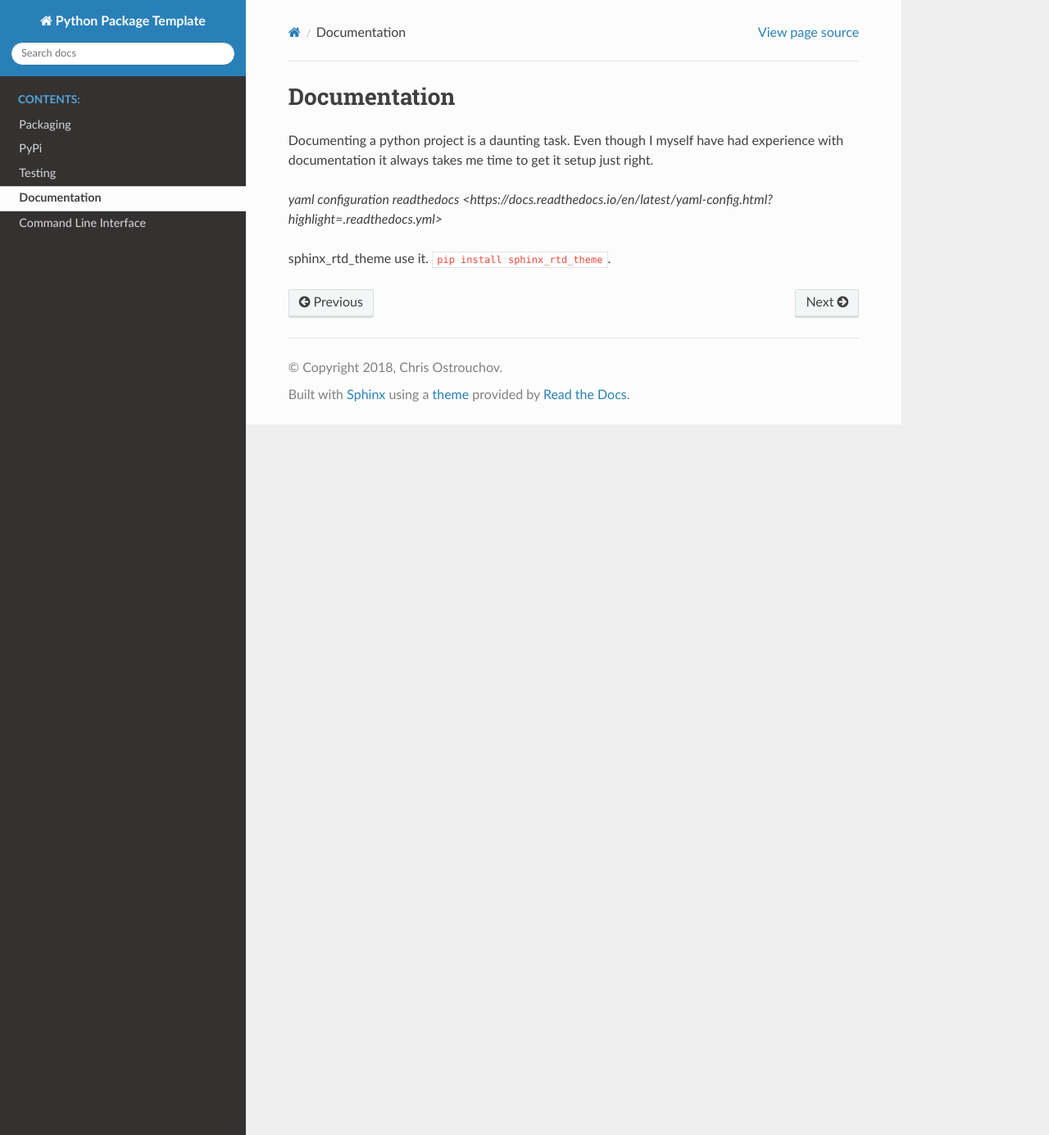
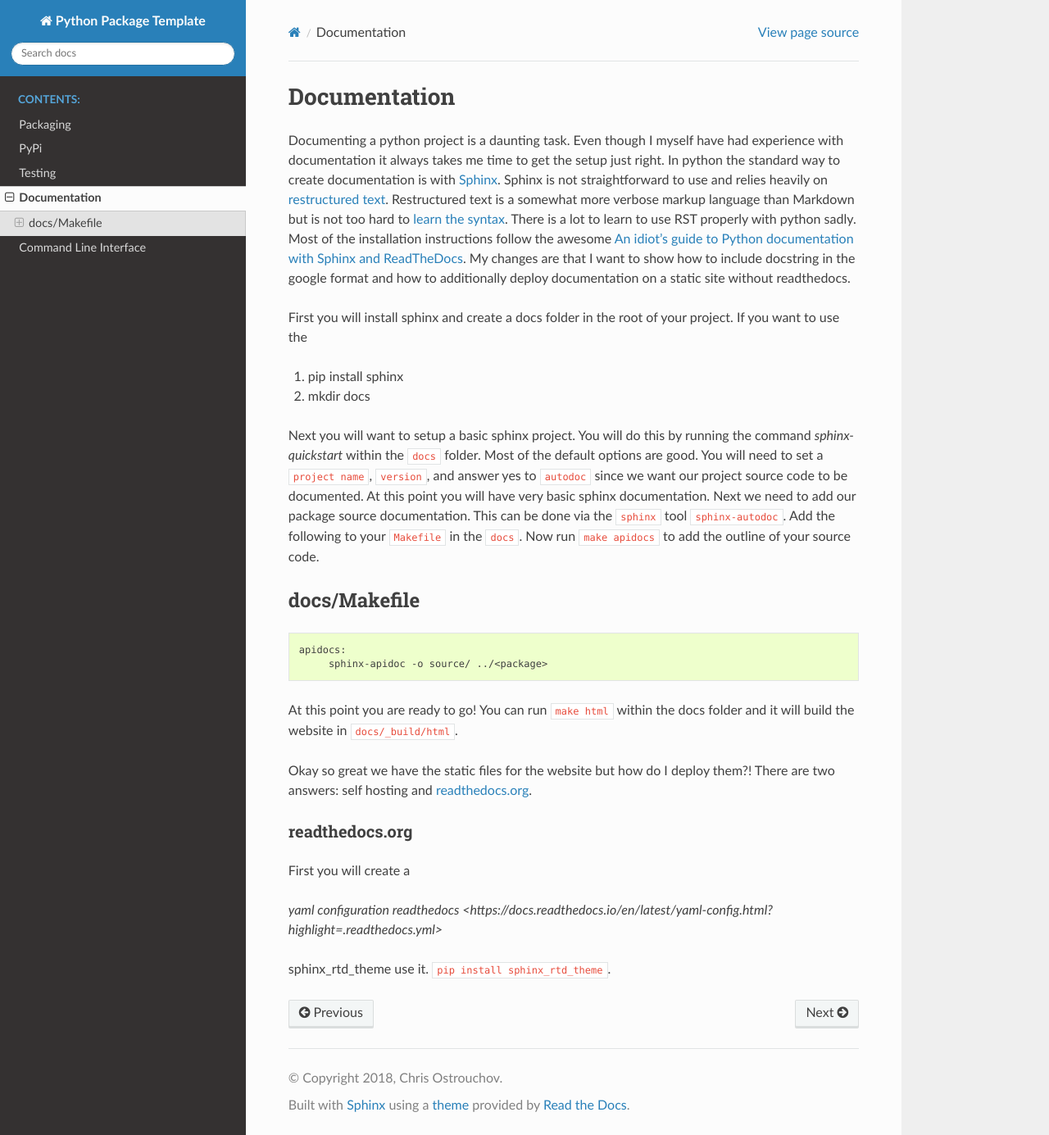
Before and after one commit to dazza-codes/aio-aws, a Sphinx documentation site: the page built from docs/documentation.rst, in a window 1280 px wide and 1385 px high. Shown: the whole window at 82% size. Built offline with Sphinx 7.4.7 and the Read the Docs theme 2.0.0, drawn with Linux system fonts in a browser that asks for light colours.

Commit message:
Adding initial documentation (not self and readthedocs)

```diff
--- a/docs/documentation.rst
+++ b/docs/documentation.rst
@@ -3,7 +3,65 @@ Documentation
 
 Documenting a python project is a daunting task. Even though I myself
 have had experience with documentation it always takes me time to get
-it setup just right.
+the setup just right. In python the standard way to create
+documentation is with `Sphinx
+<http://www.sphinx-doc.org/en/master/>`_. Sphinx is not
+straightforward to use and relies heavily on `restructured text
+<https://en.wikipedia.org/wiki/ReStructuredText>`_. Restructured text
+is a somewhat more verbose markup language than Markdown but is not
+too hard to `learn the syntax
+<http://docutils.sourceforge.net/docs/user/rst/quickref.html>`_. There
+is a lot to learn to use RST properly with python sadly. Most of the
+installation instructions follow the awesome `An idiot’s guide to
+Python documentation with Sphinx and ReadTheDocs
+<https://samnicholls.net/2016/06/15/how-to-sphinx-readthedocs/>`_. My
+changes are that I want to show how to include docstring in the google
+format and how to additionally deploy documentation on a static site
+without readthedocs.
+
+First you will install sphinx and create a docs folder in the root of
+your project. If you want to use the
+
+1. pip install sphinx
+2. mkdir docs
+
+Next you will want to setup a basic sphinx project. You will do this
+by running the command `sphinx-quickstart` within the ``docs`` folder.
+Most of the default options are good. You will need to set a ``project
+name``, ``version``, and answer yes to ``autodoc`` since we want our
+project source code to be documented. At this point you will have very
+basic sphinx documentation. Next we need to add our package source
+documentation. This can be done via the ``sphinx`` tool
+``sphinx-autodoc``. Add the following to your ``Makefile`` in the
+``docs``. Now run ``make apidocs`` to add the outline of your source
+code.
+
+-------------
+docs/Makefile
+-------------
+
+.. code-block:: shell
+
+   apidocs:
+	sphinx-apidoc -o source/ ../<package>
+
+At this point you are ready to go! You can run ``make html`` within
+the docs folder and it will build the website in ``docs/_build/html``.
+
+Okay so great we have the static files for the website but how do I
+deploy them?! There are two answers: self hosting and `readthedocs.org
+<https://readthedocs.org>`_.
+
+===============
+readthedocs.org
+===============
+
+First you will create a
+
+
+
+
+
 
 `yaml configuration readthedocs <https://docs.readthedocs.io/en/latest/yaml-config.html?highlight=.readthedocs.yml>`
 
--- a/docs/pypi.rst
+++ b/docs/pypi.rst
@@ -44,6 +44,10 @@ there is currently a flaw in the markdown processing (`issue
 <https://github.com/di/markdown-description-example/issues/1>`_). Hopefully
 this is fixed soon.
 
+--------------
+.gitlab-ci.yml
+--------------
+
 .. code-block:: yaml
 
    variables:
```
Also changed, not shown: docs/testing.rst (+8 -0 lines).
